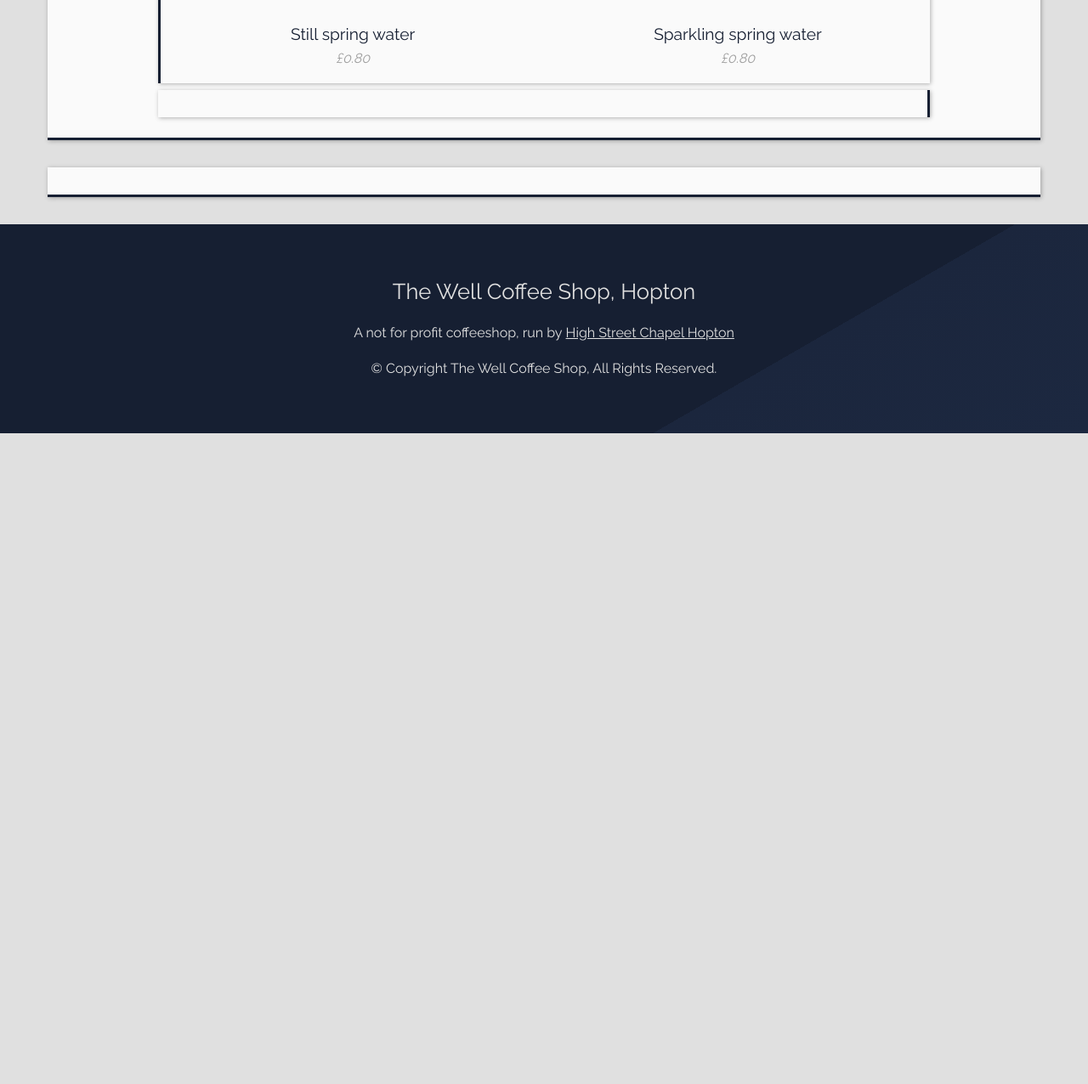
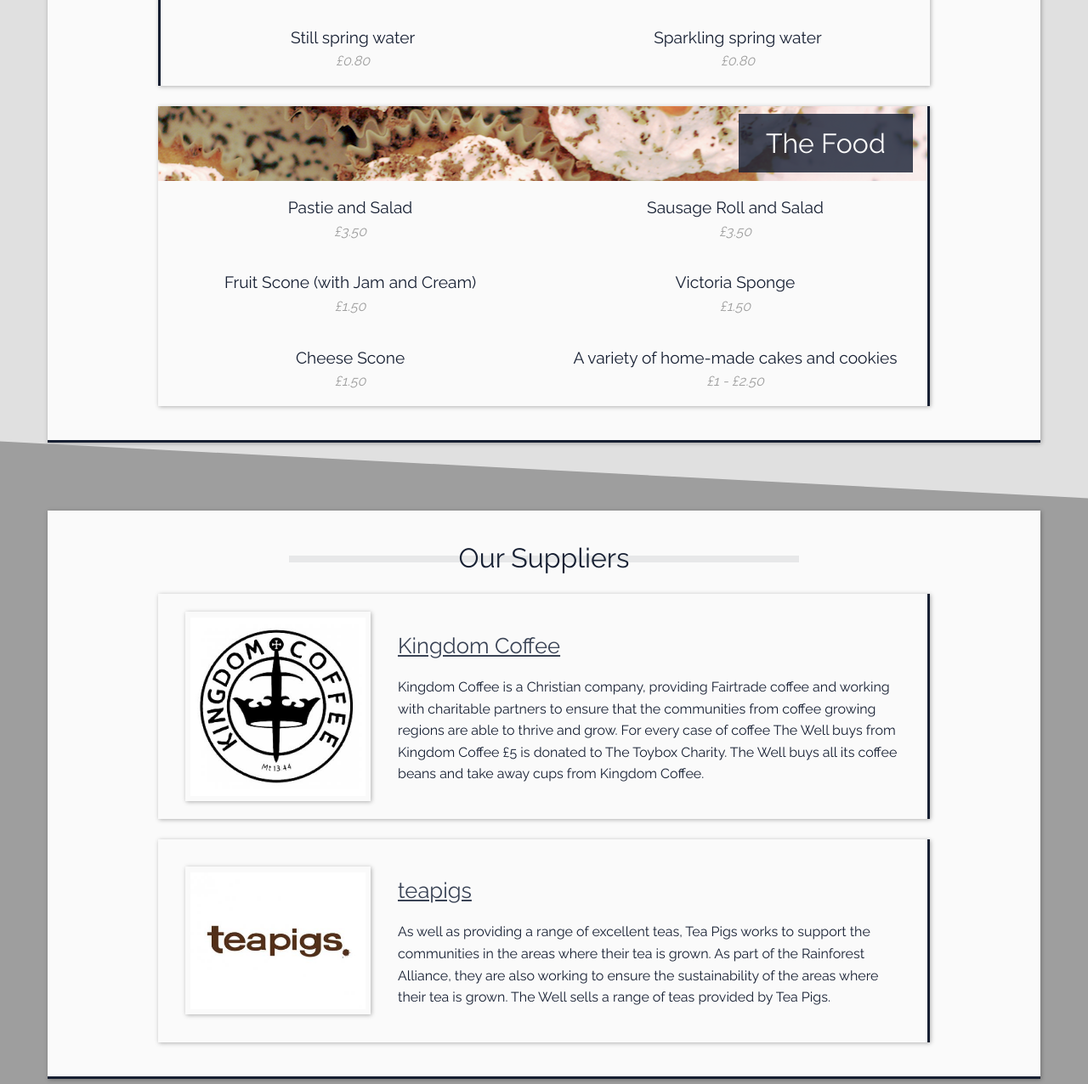
Before and after one commit to MontyD/thewelltheme, a website built with Parcel: page foodanddrink.pug in a window 1280 px wide. Shown: the part 964-2240 px from the top of the page at 85% size. Before the commit the page ends 1474 px from the top, so only its background shows below. Built offline with nearby package versions, Linux system fonts and the light colour scheme.

Commit message:
All content imported and looking ok

```diff
--- a/foodanddrink.pug
+++ b/foodanddrink.pug
@@ -10,7 +10,7 @@
                 p.important.center-text.half
                     | We offer a range of high-quality food and drink, including made-to-order coffees and
                     | an assortment of locally-sourced light meals.
-                .box.inner.left.full-width
+                .box.inner.left.no-padding
                     .image-heading.coffee
                         h2.text The Drinks
                     .flex-row.center-text
@@ -56,10 +56,52 @@
                         .flex-column-child.half.padded
                             p.emphasis.no-margin Sparkling spring water
                             p.no-margin.subtle £0.80
-                .box.inner.right
-
-        .container
-            .box.emphasis
-
+                .box.inner.right.no-padding
+                    .image-heading.cakes.right-text
+                        h2.text The Food
+                    .flex-row.center-text
+                        .flex-column-child.half.padded
+                            p.emphasis.no-margin Pastie and Salad
+                            p.no-margin.subtle £3.50
+                        .flex-column-child.half.padded
+                            p.emphasis.no-margin Sausage Roll and Salad
+                            p.no-margin.subtle £3.50
+                        .flex-column-child.half.padded
+                            p.emphasis.no-margin Fruit Scone (with Jam and Cream)
+                            p.no-margin.subtle £1.50
+                        .flex-column-child.half.padded
+                            p.emphasis.no-margin Victoria Sponge
+                            p.no-margin.subtle £1.50
+                        .flex-column-child.half.padded
+                            p.emphasis.no-margin Cheese Scone
+                            p.no-margin.subtle £1.50
+                        .flex-column-child.half.padded
+                            p.emphasis.no-margin A variety of home-made cakes and cookies
+                            p.no-margin.subtle £1 - £2.50
+        .container-accent
+            .container
+                .box.emphasis
+                    h1.title-emphasis Our Suppliers
+                    .box.inner.right.flex-row
+                        img.flex-inline-child.v-small.framed(src='/images/KC-logo.jpg')
+                        .flex-inline-child
+                            h2
+                                a(href='https://kingdomcoffee.co.uk/' title='Kingdom Coffee') Kingdom Coffee
+                            p
+                                | Kingdom Coffee is a Christian company, providing Fairtrade coffee and working
+                                | with charitable partners to ensure that the communities from coffee growing
+                                | regions are able to thrive and grow. For every case of coffee The Well buys
+                                | from Kingdom Coffee £5 is donated to The Toybox Charity. The Well buys all its
+                                | coffee beans and take away cups from Kingdom Coffee.
+                    .box.inner.right.flex-row
+                        img.flex-inline-child.v-small.framed(src='/images/teapigs-logo.jpg')
+                        .flex-inline-child
+                            h2
+                                a(href='https://www.teapigs.co.uk/' title='teapigs') teapigs
+                            p
+                                | As well as providing a range of excellent teas, Tea Pigs works to support the
+                                | communities in the areas where their tea is grown. As part of the Rainforest
+                                | Alliance, they are also working to ensure the sustainability of the areas
+                                | where their tea is grown. The Well sells a range of teas provided by Tea Pigs.
         include includes/footer.pug
         include includes/scripts.html
--- a/mission.pug
+++ b/mission.pug
@@ -7,16 +7,16 @@
         .container
             .box.emphasis.center-text
                 h1.title-emphasis The Mission
-                p.important The Well was opened with the hope that we could grow the local community and share the message of Jesus.
+                p.important.half The Well was opened with the hope that we could grow the local community and share the message of Jesus.
                 .flex-row
-                    p
+                    p.flex-inline-child
                         | Staffed and run entirely by Christian volunteers from High Street Chapel Hopton,
                         | the purpose of The Well has always been to provide a caring environment in which
                         | everyone can come and grab a cup of coffee or a snack. We pray that The Well may
                         | be a place of refreshing and rest for anyone that enters it. If you fancy a chat
                         | our staff will love chatting to you, but equally if you'd like some peace and quiet
                         | with your coffee we won't intrude. We love serving people and hope to see you soon.
-                    img.framed.small(src='/images/fairy-cakes.jpg' alt='Fairy Cakes')
+                    img.framed.v-small.flex-inline-child(src='/images/fairy-cakes.jpg' alt='Fairy Cakes')
         .container-accent
             .container
                 .box.emphasis
--- a/package.json
+++ b/package.json
@@ -1,6 +1,6 @@
 {
   "name": "the-well",
-  "version": "2.0.4",
+  "version": "2.0.5",
   "private": true,
   "scripts": {
     "build": "parcel build index.pug mission.pug foodanddrink.pug",
--- a/scss/_styles.scss
+++ b/scss/_styles.scss
@@ -104,10 +104,9 @@
   background: $white;
   box-shadow: $box-shadow;
 
-  &.full-width {
+  &.no-padding {
     padding: 0;
   }
-
   &.left {
     border-left: 3px solid $dark-blue;
   }
@@ -123,7 +122,7 @@
     color: $white;
   }
   &.inner {
-    margin: .5rem auto;
+    margin: 1.5rem auto;
     max-width: 80%;
   }
 }
@@ -155,6 +154,15 @@
 
     @media (max-width: $tablet-width) {
       max-width: 90%;
+      margin: 1rem;
+    }
+  }
+  &.v-small {
+    margin: 0 1rem;
+    max-width: 25%;
+
+    @media (max-width: $tablet-width) {
+      max-width: 40%;
       margin: 1rem;
     }
   }
@@ -195,6 +203,9 @@
   &.coffee {
     background-image: url("/images/coffee.png");
   }
+  &.cakes {
+    background-image: url("/images/cakes.png");
+  }
 
   .text {
     font-size: 2rem;
```
Also changed, not shown: images/KC-logo.jpg (added), images/teapigs-logo.jpg (added).
